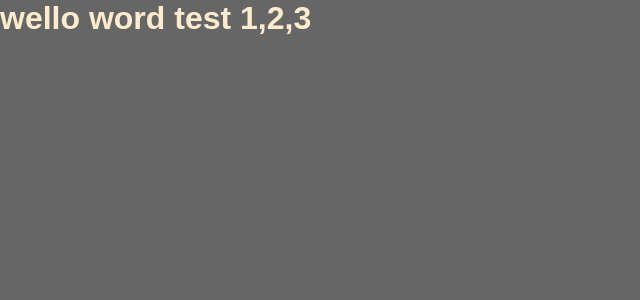
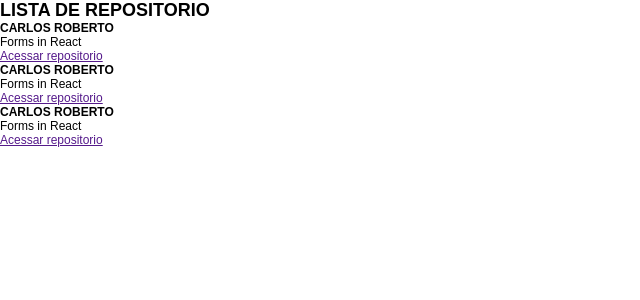
Before and after one commit to carlosrobertosalgueiro/github_explorer, a React app: page / in a window 1280 px wide. Shown: the top 300 px of the page, without its empty margins (0-640 px from the left). Built offline with nearby package versions, Linux system fonts and the light colour scheme.

Commit message:
primeiro componente

```diff
--- a/src/App.jsx
+++ b/src/App.jsx
@@ -1,6 +1,7 @@
+import { RepositoriList } from './components/RepositoryList'
 import './styles/global.scss'
 
 export function App(){
 
-    return <h1> wello word test 1,2,3</h1>
+    return <RepositoriList />
 }
--- /dev/null
+++ b/src/components/RepositoryList.jsx
@@ -0,0 +1,25 @@
+
+const repositoryName = "CARLOS ROBERTO";
+
+export function RepositoriList() {
+    return <section className="repostory-list" >
+        <h1> LISTA DE REPOSITORIO</h1>
+        <ul>
+            <li>
+                <strong>{repositoryName}</strong>
+                <p>Forms in React</p>
+                < a href="">Acessar repositorio</a>
+            </li>
+            <li>
+            <strong>{repositoryName}</strong>
+                <p>Forms in React</p>
+                < a href="">Acessar repositorio</a>
+            </li>
+            <li>
+            <strong>{repositoryName}</strong>
+                <p>Forms in React</p>
+                < a href="">Acessar repositorio</a>
+            </li>
+        </ul>
+    </section>
+}
--- a/src/styles/global.scss
+++ b/src/styles/global.scss
@@ -4,7 +4,6 @@
     box-sizing: border-box;
 }
 body{
-    font-family: Arial, Helvetica, sans-serif;
-    background-color: #666;
-    color: blanchedalmond;
+    font: 12px arial;
+
 }
```
